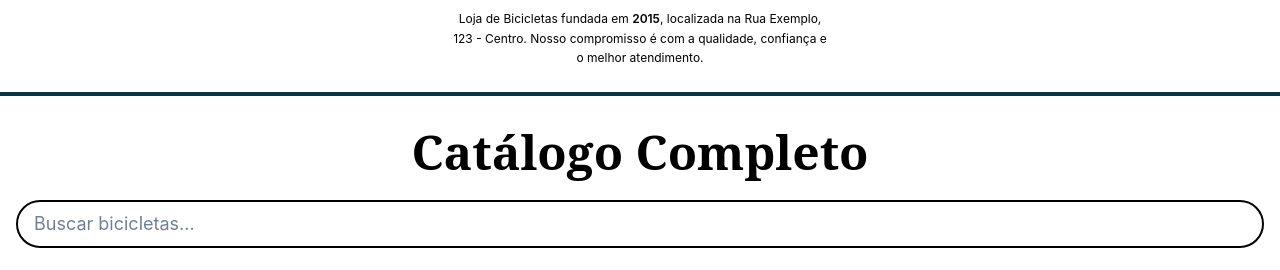
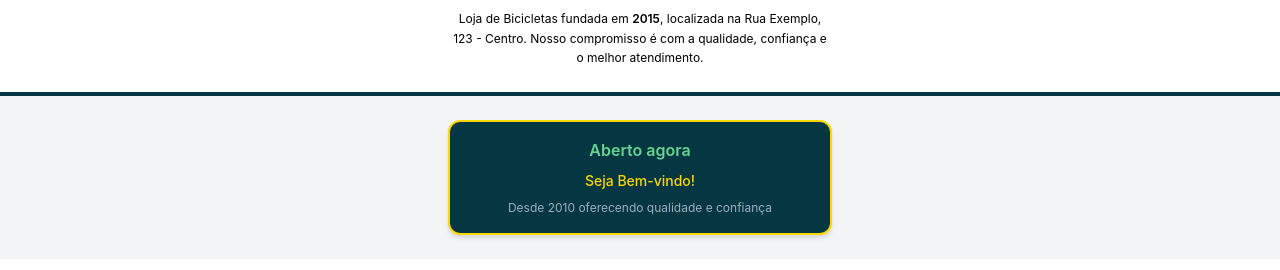
Before and after one commit to lucas198273/Costa-Master, a React (Vite) app: page / in a window 1280 px wide. Shown: the part 980-1250 px from the top of the page. Built offline with nearby package versions, Linux system fonts and the light colour scheme.

Commit message:
Add StatusLoja component and update operating hours for Sunday

```diff
--- a/src/App.tsx
+++ b/src/App.tsx
@@ -13,6 +13,7 @@ import AboutUs from './pages/AboutUs.tsx';
 import PaymentInfo from './components/PaymentInfo/PaymentInfo';
 import GarantiaBicicletas from './components/GarantiaBicicletas/GarantiaBicicletas.tsx';
 import InfoLoja from './components/InfoLoja/InfoLoja.tsx';
+import StatusLoja from './components/StatusLoja/StatusLoja.tsx';
 import Aos from 'aos';
 
 export default function AppContent() {
@@ -44,9 +45,11 @@ export default function AppContent() {
               <main className="pt-20 flex flex-col w-full">
                 <Hero />
                 <InfoLoja />
+                <StatusLoja />
                 <MenuPage />
                 <PaymentInfo />
                 <GarantiaBicicletas />
+
               </main>
             </>
           }
--- /dev/null
+++ b/src/components/StatusLoja/StatusLoja.tsx
@@ -0,0 +1,50 @@
+"use client";
+
+import { useEffect, useState } from "react";
+import { Box, Text, VStack } from "@chakra-ui/react";
+import { verificarHorarioAtual } from "../../utils/horarios"; // ajuste o caminho
+
+export default function StatusLoja() {
+  const [status, setStatus] = useState(verificarHorarioAtual());
+
+  useEffect(() => {
+    const interval = setInterval(() => {
+      setStatus(verificarHorarioAtual());
+    }, 60000); // atualiza a cada 1min
+    return () => clearInterval(interval);
+  }, []);
+
+  return (
+    <Box
+      bg="#043741" // azul
+      color="white"
+      p={4}
+      rounded="xl"
+      shadow="md"
+      maxW="sm"
+      mx="auto"
+      my={6}
+      textAlign="center"
+      border="2px solid"
+      borderColor="#FFD700" // amarelo
+    >
+      <VStack spacing={2}>
+        <Text
+          fontSize="md"
+          fontWeight="semibold"
+          color={status.aberto ? "green.300" : "red.300"}
+        >
+          {status.aberto ? "Aberto agora" : "Fechado no momento"}
+        </Text>
+
+        <Text fontSize="sm" fontWeight="medium" color="#FFD700">
+          {status.mensagem}
+        </Text>
+
+        <Text fontSize="xs" color="gray.400">
+          Desde 2010 oferecendo qualidade e confiança
+        </Text>
+      </VStack>
+    </Box>
+  );
+}
--- a/src/services/Prismic.ts
+++ /dev/null
@@ -1,13 +0,0 @@
-import * as prismic from "@prismicio/client";
-
-// 🔁 Substitua pelo nome do seu repositório (ex: 'meu-repo')
-const repositoryName = "blob";
-
-// ✅ Cria o cliente com a URL do endpoint
-export const client = prismic.createClient(repositoryName, {
-  // Opcional: se tiver token de acesso, adicione aqui
-  accessToken: "MC5hR01seUJBQUFDUUFPWUY5.Q--_ve-_ve-_vQfvv73vv73vv71K77-9AVhc77-9YO-_vSR4bGPvv70k77-977-977-977-977-977-9Cm8h77-9",
-
-  // Se quiser configurar fetch (útil em SSR)
-  // fetch: fetch,
-});
--- a/src/utils/horarios.ts
+++ b/src/utils/horarios.ts
@@ -11,7 +11,7 @@ export const horarioFuncionamento: HorarioDia[] = [
   { dia: "Quinta-feira", abertura: "18:00", fechamento: "03:00" },
   { dia: "Sexta-feira", abertura: "10:00", fechamento: "03:00" },
   { dia: "Sábado", abertura: "10:00", fechamento: "03:00" },
-  { dia: "Domingo", abertura: "18:00", fechamento: "03:00" },
+  { dia: "Domingo", abertura: "10:00", fechamento: "03:00" },
 ];
 
 export function verificarHorarioAtual(): { aberto: boolean; mensagem: string } {
@@ -37,7 +37,7 @@ export function verificarHorarioAtual(): { aberto: boolean; mensagem: string } {
   fechamento.setHours(horaF, minF, 0);
 
   if (agora >= abertura && agora <= fechamento) {
-    return { aberto: true, mensagem: `Aberto agora!` };
+    return { aberto: true, mensagem: `Seja Bem-vindo!` };
   }
 
   // calcular tempo até abrir
```
